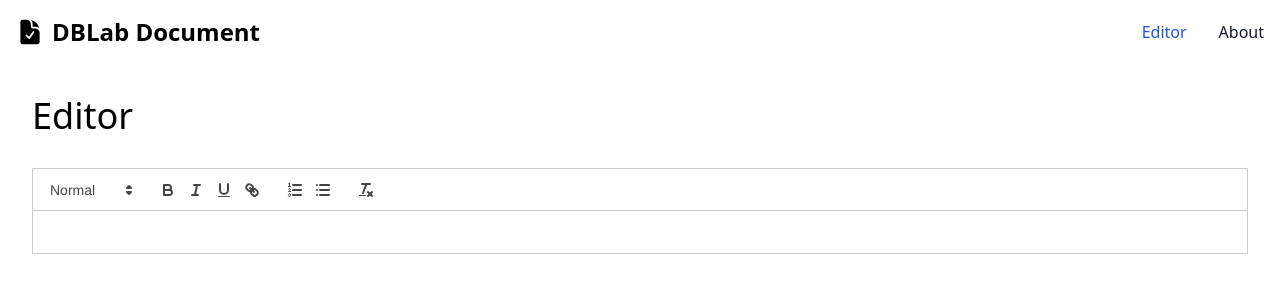
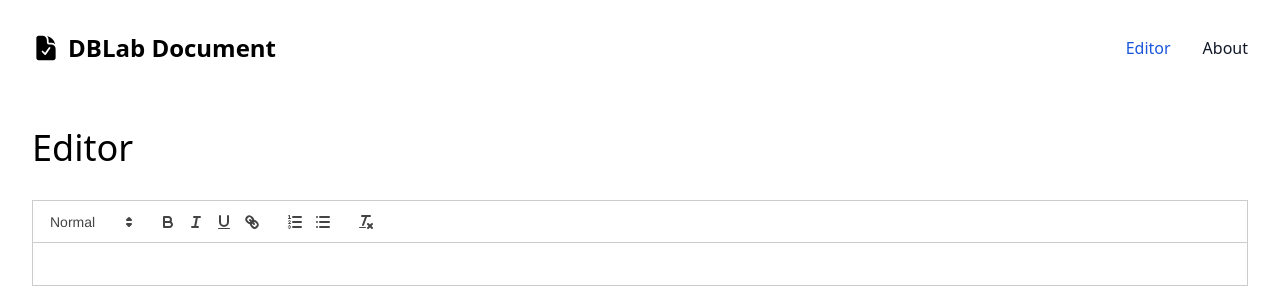
Before and after one commit to JeHwanYoo/dblab-document, a React (Create React App) app: page / in a window 1280 px wide. Shown: the top 300 px of the page. Built offline with nearby package versions, Linux system fonts and the light colour scheme.

Commit message:
fix menu design

```diff
--- a/src/routes/Menu.tsx
+++ b/src/routes/Menu.tsx
@@ -14,7 +14,7 @@ export function Menu() {
 
   return (
     <nav className="bg-white border-gray-200 dark:bg-gray-900">
-      <div className="max-w-screen-xl flex flex-wrap items-center justify-between mx-auto p-4">
+      <div className="flex flex-wrap items-center justify-between mx-auto p-8">
         <a href="/" className="flex items-center">
           <DocumentCheckIcon className="w-7 h-7 mr-2" />
           <span className="self-center text-2xl font-semibold whitespace-nowrap dark:text-white">
```
